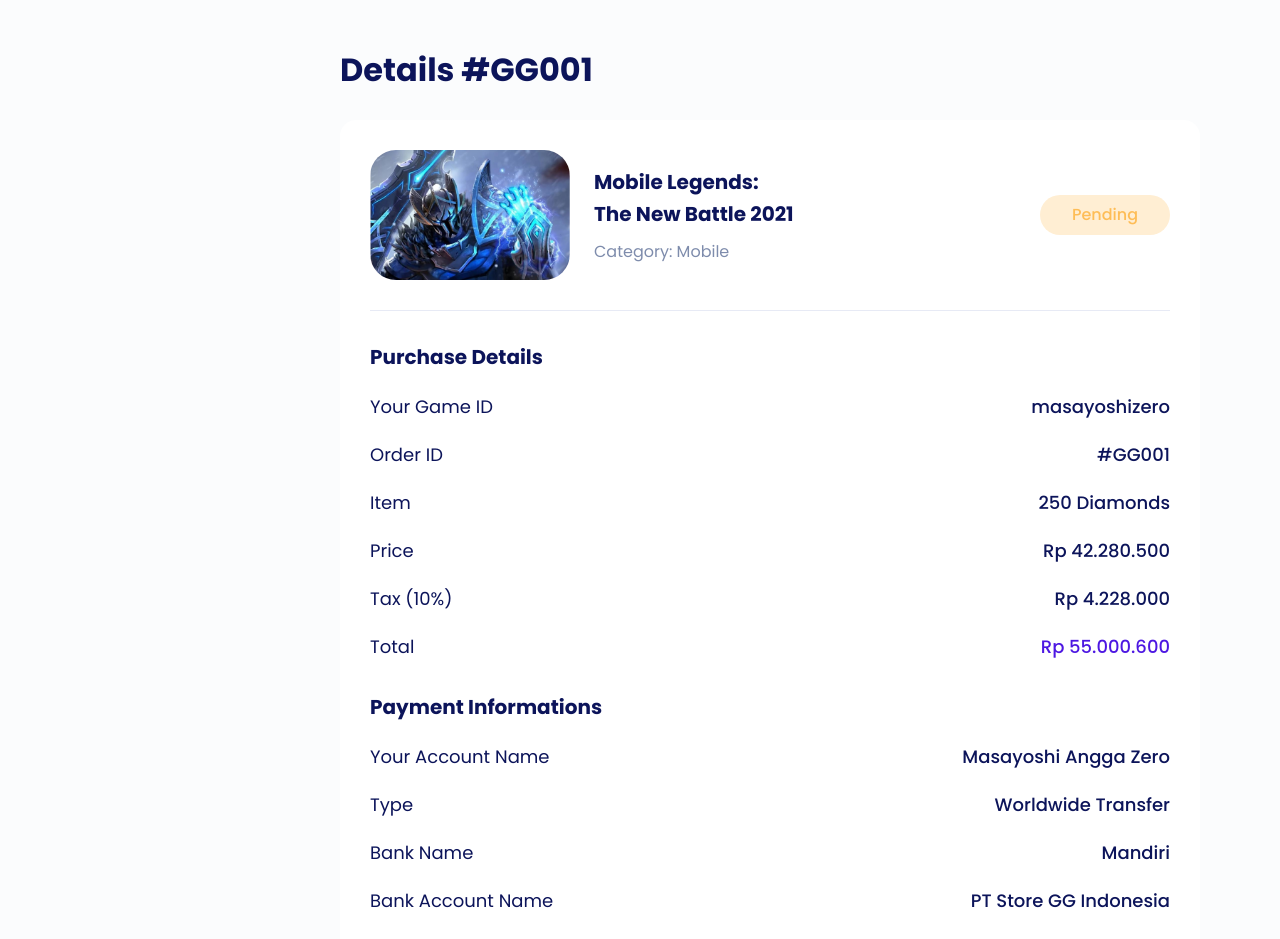
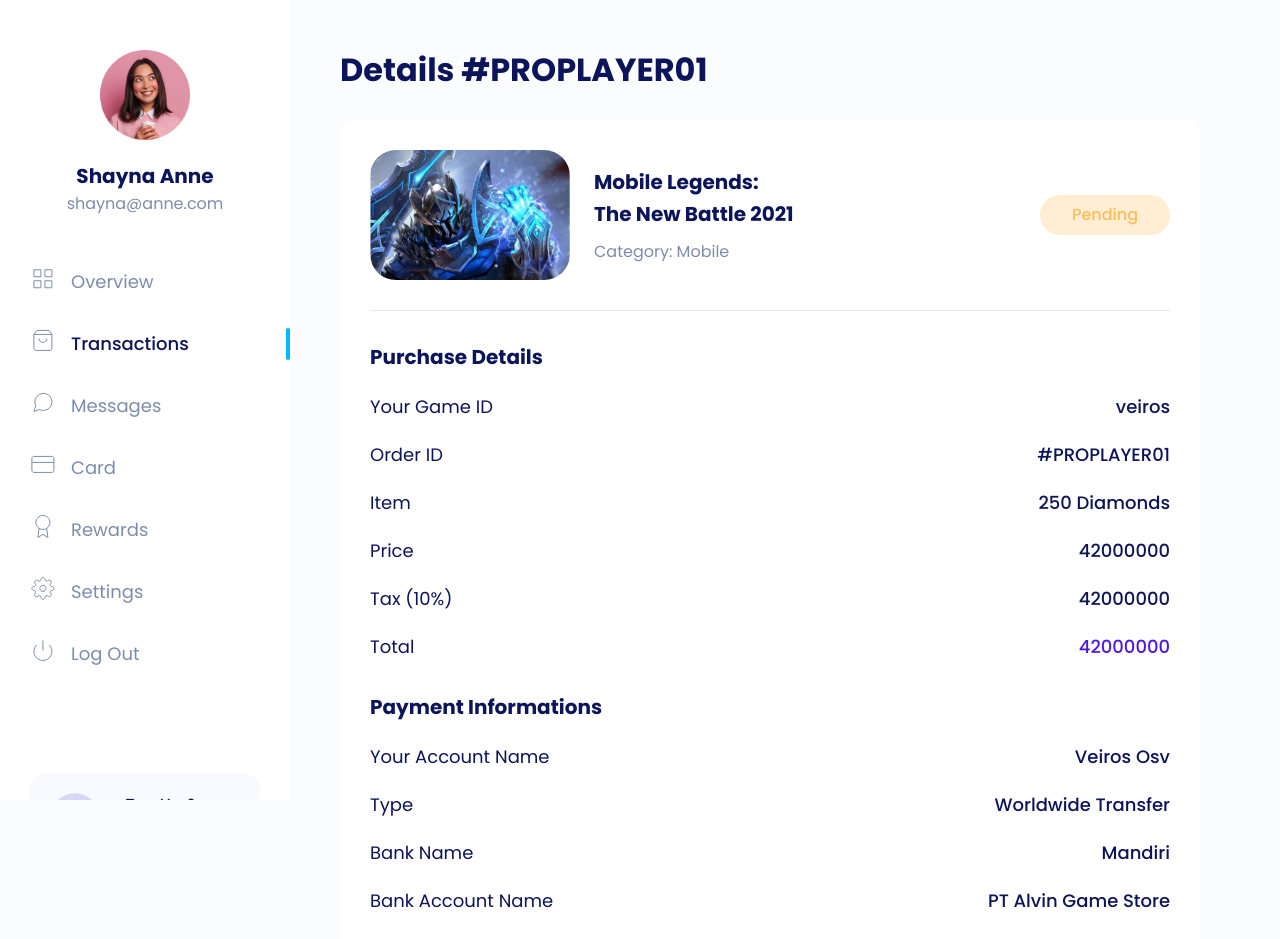
Before and after one commit to alvinmdj/next-gamestore, a Next.js app: page /member/transactions/detail in a window 1280 px wide. Shown: the top 939 px of the page. Built offline with nearby package versions, Linux system fonts and the light colour scheme.

Commit message:
refactor transactions detail page

```diff
--- /dev/null
+++ b/components/organisms/TransactionsDetailContent/Row.tsx
@@ -0,0 +1,20 @@
+interface RowProps {
+  label: string;
+  value: string | number;
+  className?: string;
+}
+
+const Row = (props: Partial<RowProps>) => {
+  const { label, value, className } = props;
+
+  return (
+    <p className='text-lg color-palette-1 mb-20'>
+      {label}
+      <span className={`purchase-details ${className}`}>
+        {value}
+      </span>
+    </p>
+  );
+};
+
+export default Row;
--- /dev/null
+++ b/components/organisms/TransactionsDetailContent/index.tsx
@@ -0,0 +1,61 @@
+import Row from "./Row";
+
+/* eslint-disable @next/next/no-img-element */
+const TransactionsDetailContent = () => {
+  return (
+    <main className='main-wrapper'>
+      <div className='ps-lg-0'>
+        <h2 className='text-4xl fw-bold color-palette-1 mb-30'>Details #PROPLAYER01</h2>
+        <div className='details'>
+          <div className='main-content main-content-card overflow-auto'>
+            <section className='checkout mx-auto'>
+              <div className='d-flex flex-row  align-items-center justify-content-between mb-30'>
+                <div className='game-checkout d-flex flex-row align-items-center'>
+                  <div className='pe-4'>
+                    <div className='cropped'>
+                      <img src='/img/Thumbnail-3.png' width='200' height='130'
+                        className='img-fluid' alt='' />
+                    </div>
+                  </div>
+                  <div>
+                    <p className='fw-bold text-xl color-palette-1 mb-10'>
+                      Mobile Legends:<br /> The New Battle 2021
+                    </p>
+                    <p className='color-palette-2 m-0'>Category: Mobile</p>
+                  </div>
+                </div>
+                <div>
+                  <p className='fw-medium text-center label pending m-0 rounded-pill'>Pending</p>
+                </div>
+              </div>
+              <hr />
+              <div className='purchase pt-30'>
+                <h2 className='fw-bold text-xl color-palette-1 mb-20'>Purchase Details</h2>
+                <Row label='Your Game ID' value='veiros' />
+                <Row label='Order ID' value='#PROPLAYER01' />
+                <Row label='Item' value='250 Diamonds' />
+                <Row label='Price' value={42000000} />
+                <Row label='Tax (10%)' value={42000000} />
+                <Row label='Total' value={42000000} className='color-palette-4' />
+              </div>
+              <div className='payment pt-10 pb-10'>
+                <h2 className='fw-bold text-xl color-palette-1 mb-20'>Payment Informations</h2>
+                <Row label='Your Account Name' value='Veiros Osv' />
+                <Row label='Type' value='Worldwide Transfer' />
+                <Row label='Bank Name' value='Mandiri' />
+                <Row label='Bank Account Name' value='PT Alvin Game Store' />
+                <Row label='Bank Number' value='1234 - 5678 - 9012' />
+              </div>
+              <div className='d-md-block d-flex flex-column w-100'>
+                <a className='btn btn-whatsapp rounded-pill fw-medium text-white border-0 text-lg' href='#'
+                  role='button'>Contact Admin (Whatsapp)</a>
+              </div>
+            </section>
+          </div>
+        </div>
+      </div>
+    </main>
+  );
+};
+
+export default TransactionsDetailContent;
--- a/pages/member/transactions/detail.tsx
+++ b/pages/member/transactions/detail.tsx
@@ -1,79 +1,16 @@
 import React from 'react';
+import Sidebar from '../../../components/organisms/Sidebar';
+import TransactionsDetailContent from '../../../components/organisms/TransactionsDetailContent';
 
-const DetailTransaction: React.FC = () => {
+const TransactionsDetail: React.FC = () => {
   return (
-    <section className="transactions-detail overflow-auto">
-        <main className="main-wrapper">
-            <div className="ps-lg-0">
-                <h2 className="text-4xl fw-bold color-palette-1 mb-30">Details #GG001</h2>
-                <div className="details">
-                    <div className="main-content main-content-card overflow-auto">
-                        <section className="checkout mx-auto">
-                            <div className="d-flex flex-row  align-items-center justify-content-between mb-30">
-                                <div className="game-checkout d-flex flex-row align-items-center">
-                                    <div className="pe-4">
-                                        <div className="cropped">
-                                            <img src="/img/Thumbnail-3.png" width="200" height="130"
-                                                className="img-fluid" alt="" />
-                                        </div>
-                                    </div>
-                                    <div>
-                                        <p className="fw-bold text-xl color-palette-1 mb-10">Mobile Legends:<br/> The New
-                                            Battle 2021</p>
-                                        <p className="color-palette-2 m-0">Category: Mobile</p>
-                                    </div>
-                                </div>
-                                <div>
-                                    <p className="fw-medium text-center label pending m-0 rounded-pill">Pending</p>
-                                </div>
-                            </div>
-                            <hr/>
-                            <div className="purchase pt-30">
-                                <h2 className="fw-bold text-xl color-palette-1 mb-20">Purchase Details</h2>
-                                <p className="text-lg color-palette-1 mb-20">Your Game ID <span
-                                        className="purchase-details">masayoshizero</span></p>
-                                <p className="text-lg color-palette-1 mb-20">Order ID <span
-                                        className="purchase-details">#GG001</span></p>
-                                <p className="text-lg color-palette-1 mb-20">Item <span className="purchase-details">250
-                                        Diamonds</span></p>
-                                <p className="text-lg color-palette-1 mb-20">Price <span className="purchase-details">Rp
-                                        42.280.500</span></p>
-                                <p className="text-lg color-palette-1 mb-20">Tax (10%) <span className="purchase-details">Rp
-                                        4.228.000</span>
-                                </p>
-                                <p className="text-lg color-palette-1 mb-20">Total <span
-                                        className="purchase-details color-palette-4">Rp
-                                        55.000.600</span></p>
-                            </div>
-                            <div className="payment pt-10 pb-10">
-                                <h2 className="fw-bold text-xl color-palette-1 mb-20">Payment Informations</h2>
-                                <p className="text-lg color-palette-1 mb-20">Your Account Name <span
-                                        className="purchase-details">Masayoshi
-                                        Angga Zero</span></p>
-                                <p className="text-lg color-palette-1 mb-20">Type <span className="payment-details">Worldwide
-                                        Transfer</span>
-                                </p>
-                                <p className="text-lg color-palette-1 mb-20">Bank Name <span
-                                        className="payment-details">Mandiri</span></p>
-                                <p className="text-lg color-palette-1 mb-20">Bank Account Name <span
-                                        className="payment-details">PT Store GG
-                                        Indonesia</span></p>
-                                <p className="text-lg color-palette-1 mb-20">Bank Number <span className="payment-details">1800
-                                        - 9090 -
-                                        2021</span>
-                                </p>
-                            </div>
-                            <div className="d-md-block d-flex flex-column w-100">
-                                <a className="btn btn-whatsapp rounded-pill fw-medium text-white border-0 text-lg" href="#"
-                                    role="button">WhatsApp ke Admin</a>
-                            </div>
-                        </section>
-                    </div>
-                </div>
-            </div>
-        </main>
-    </section>
+    <>
+      <Sidebar activeMenu='transactions' />
+      <section className='transactions-detail overflow-auto'>
+        <TransactionsDetailContent />
+      </section>
+    </>
   );
 };
 
-export default DetailTransaction;
+export default TransactionsDetail;
```
